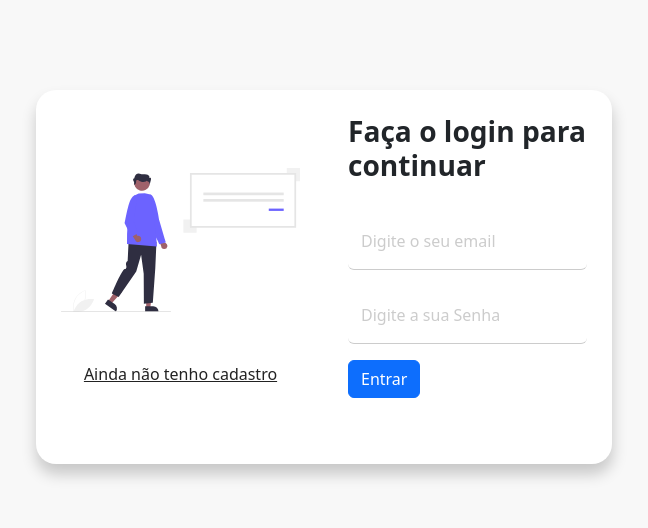
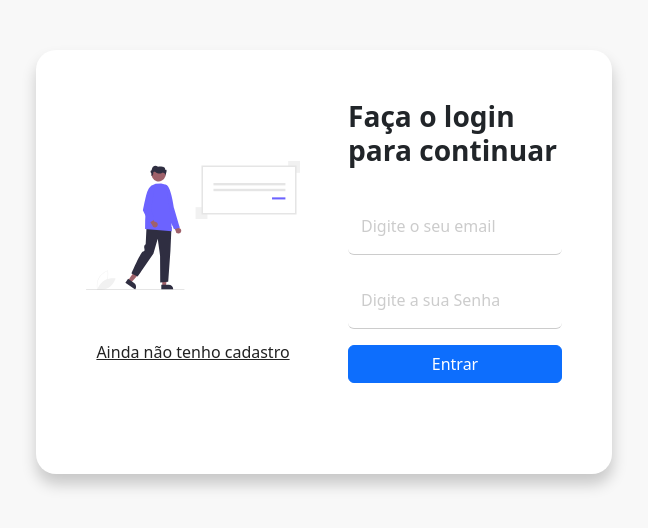
Before and after one commit to Duki-Dodier/Projeto_Login_Cadastro_Bootstrap, a plain HTML site: page index.html in a window 768 px wide. Shown: the whole page, without its empty margins (60-708 px from the left). Drawn offline with nearby package versions, Linux system fonts and the light colour scheme.

Commit message:
ajustes no mobile ux

```diff
--- a/css/styles.css
+++ b/css/styles.css
@@ -8,9 +8,16 @@ body{
     background-color: #fff;
     border-radius: 20px;
     box-shadow:.5px 10px 15px rgba(0,0,0,.2);
-    margin: 90px auto;
+    margin: 20px auto;
     padding: 25px;
 }
+@media(min-width: 768px){
+    #form-container{
+        margin-top: 50px;
+        padding: 50px;
+    }
+}
+
 #form-container h2{
     font-weight: 900;
     margin-bottom: 30px;
@@ -49,6 +56,11 @@ body{
 #form-container input[type="submit"]:hover{
     filter: blur(2px);
 }
+@media(max-width: 768px) {
+    .btn.btn-primary{
+        width: 100%;
+    }
+}
 
 /*IMAGE*/
 .row.align-item-center{
```
